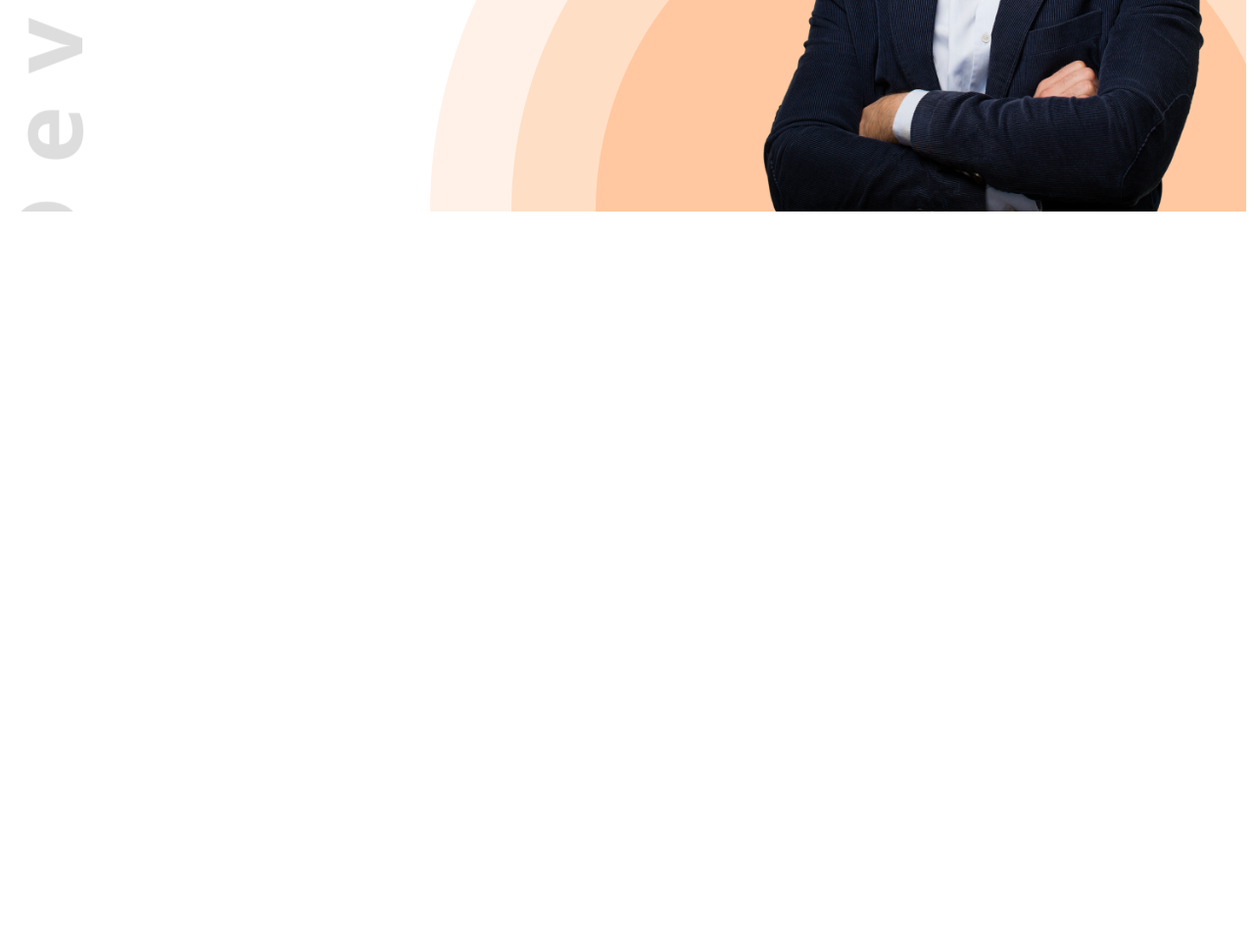
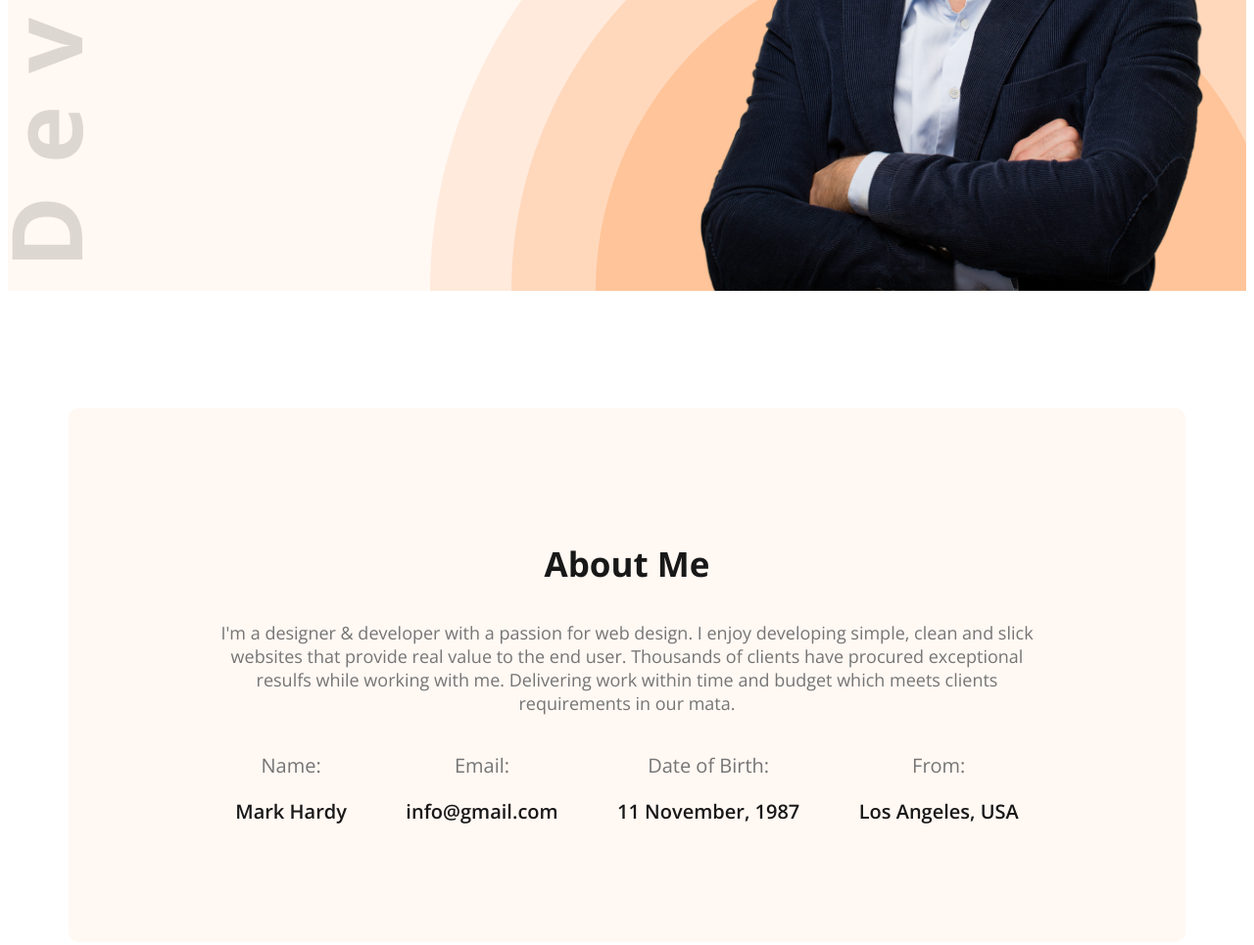
Before and after one commit to bitDig6/Portfolio-Website, a plain HTML site: page index.html in a window 1280 px wide. Shown: the part 506-1471 px from the top of the page at 98% size. Before the commit the page ends 800 px from the top, so only its background shows below. Drawn offline with nearby package versions, Linux system fonts and the light colour scheme.

Commit message:
added about me section

```diff
--- a/index.html
+++ b/index.html
@@ -10,7 +10,7 @@
         <link rel="stylesheet" href="styles/portfolio.css">
     </head>
     <body class="open-sans-normal">
-        <header class="header">
+        <header class="header secondary-bg">
             <nav>
                 <h3 class="nav-title">Ma<span class="text-primary">r</span>k</h3>
                 <ul>
@@ -31,5 +31,31 @@
                 <img class="banner-profile-pic" src="images/hardy.png" alt="hardy">
             </div>
         </header>
+
+        <main>
+            <section class="about secondary-bg">
+                <h3 class="section-title">About Me</h3>
+                <p class="section-description">I'm a designer & developer with a passion for web design. I enjoy developing simple, clean and slick websites that provide real value to the end user. Thousands of clients have procured exceptional resulfs while working with me. Delivering work within time and budget which meets clients requirements in our mata.</p>
+                <div class="about-items">
+                     <!-- shortcut .about-item*4>p.item-title+p.item-description -->
+                    <div class="about-item">
+                        <p class="item-title">Name:</p>
+                        <p class="item-description">Mark Hardy</p>
+                    </div>
+                    <div class="about-item">
+                        <p class="item-title">Email:</p>
+                        <p class="item-description">info@gmail.com</p>
+                    </div>
+                    <div class="about-item">
+                        <p class="item-title">Date of Birth:</p>
+                        <p class="item-description">11 November, 1987</p>
+                    </div>
+                    <div class="about-item">
+                        <p class="item-title">From:</p>
+                        <p class="item-description">Los Angeles, USA</p>
+                    </div>
+                </div>
+            </section>
+        </main>
     </body>
 </html>
--- a/styles/portfolio.css
+++ b/styles/portfolio.css
@@ -13,7 +13,16 @@
     background-position: top left, bottom right;
 }
 
+/* main styles */
+main{
+    max-width: 1140px;
+    margin: 0 auto;
+}
+
 /* shared style */
+.secondary-bg{
+    background-color: #FFF8F3;
+}
 .text-primary{
     color: #FD6E0A;
 }
@@ -38,6 +47,16 @@
     border-radius: 5px;
     opacity: 0.5;
     margin-left: 20px;
+}
+
+.section-title{
+    font-size: 35px;
+    font-weight: bold;
+    color: #181818;
+}
+.section-description{
+    font-size: 18px;
+    color: #757575;
 }
 
 /* Nav styles */
@@ -72,7 +91,7 @@ nav li a{
     margin: 0 35px 0 230px;
 }
 .banner-content{
-    width: 500px;
+    width: 570px;
 }
 .banner-greetings{
     font-size: 40px;
@@ -89,5 +108,26 @@ nav li a{
     margin-bottom: 23px;
 }
 .banner-profile-pic{
-    width: 500px;
+    width: 570px;
 }
+
+/* about styles */
+.about{
+    border-radius: 10px;
+    padding: 100px 140px;
+    text-align: center;
+    margin-top: 120px;
+}
+.about-items{
+    display: flex;
+    justify-content: space-around;
+}
+.item-title{
+    font-size: 20px;
+    color: #757575;
+}
+.item-description{
+    font-weight: 600;
+    font-size: 20px;
+    color: #181818;
+}
```
